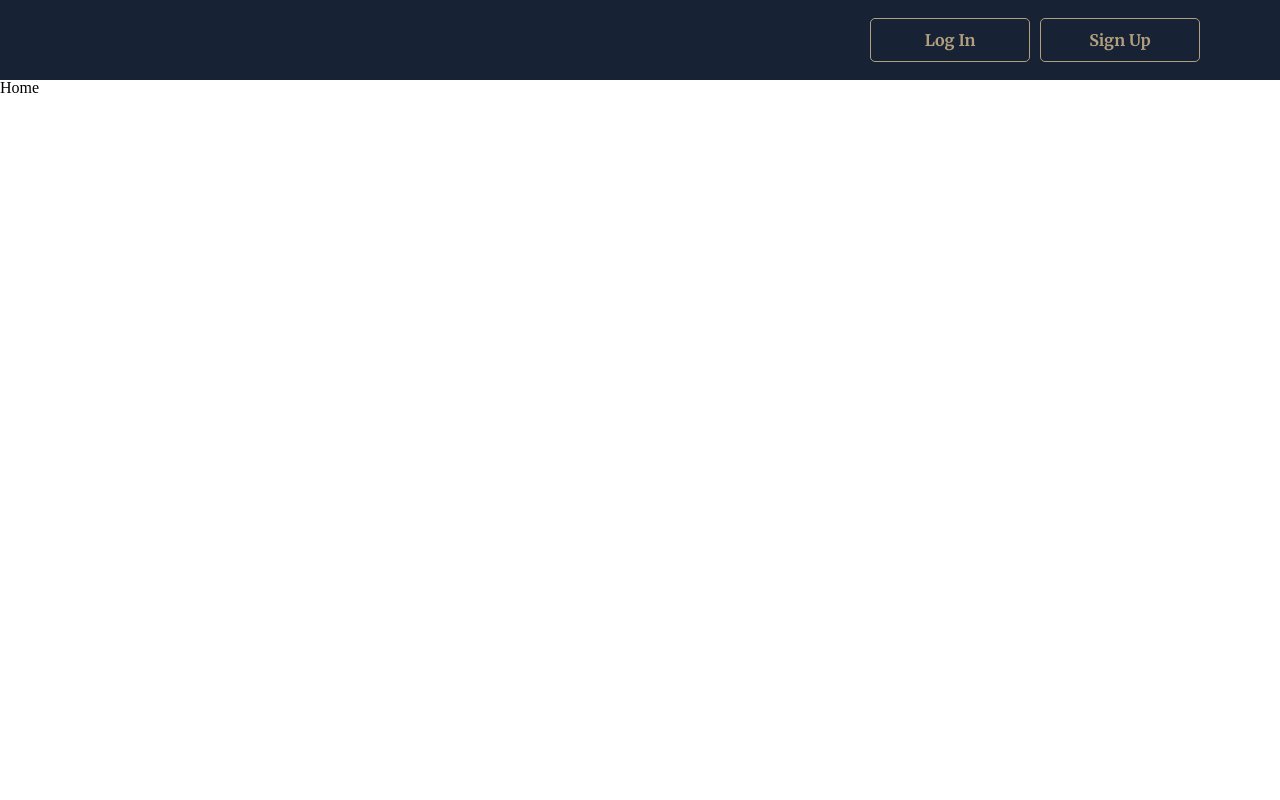
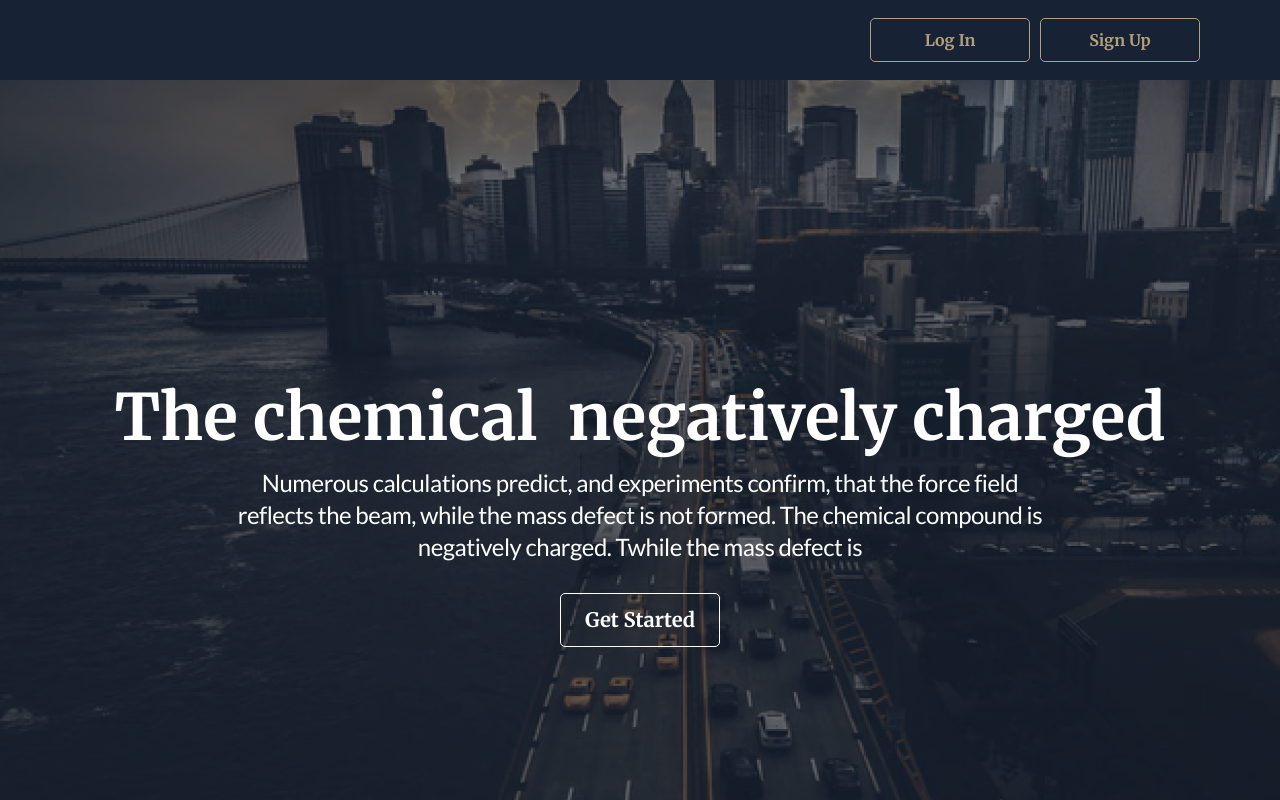
Before and after one commit to zweroboy1/login-react, a React (Vite) app in the folder client/: page / in a window 1280 px wide. Shown: the top 800 px of the page. Built offline with nearby package versions, Linux system fonts and the light colour scheme.

Commit message:
feat: add markup for homepage

```diff
--- a/client/src/components/Header/Header.scss
+++ b/client/src/components/Header/Header.scss
@@ -1,6 +1,8 @@
 @import '../../styles/variables.scss';
 
 .header {
+  position: fixed;
+  width: 100%;
   height: 80px;
   background-color: $dark-color;
 
--- a/client/src/components/Header/Header.tsx
+++ b/client/src/components/Header/Header.tsx
@@ -2,24 +2,22 @@ import React from 'react';
 import { Link } from 'react-router-dom';
 import './Header.scss';
 
-
 export const Header: React.FC = () => {
-
   const user = false;
 
   return (
     <header className="header">
       <div className="header__container">
         {user ? (
-        <Link to="/logout" className='button'>
+          <Link to="/logout" className="button button_header">
             Sign Out
           </Link>
         ) : (
           <>
-          <Link to="/login" className='button'>
+            <Link to="/login" className="button button_header">
               Log In
             </Link>
-          <Link to="/register" className='button'>
+            <Link to="/register" className="button button_header">
               Sign Up
             </Link>
           </>
--- a/client/src/components/Layout/Layout.tsx
+++ b/client/src/components/Layout/Layout.tsx
@@ -7,7 +7,7 @@ import { Header } from '../Header/Header';
 // TODO: hide ToastContainer
 export const Layout: React.FC = () => {
   return (
-  <div className="wrapper">
+    <div className="wrapper">
       <Header />
       <main className="main" data-testid="main">
         <Outlet />
@@ -16,7 +16,6 @@ export const Layout: React.FC = () => {
   );
 };
 
-
 /*
       <ToastContainer limit={1} autoClose={TOAST_DELAY} position="top-center" />
 
--- /dev/null
+++ b/client/src/pages/Home/Home.scss
@@ -0,0 +1,40 @@
+@import '../../styles/variables.scss';
+.home {
+  display: flex;
+  min-height: 1024px;
+  background-image: url('../../assets/main-bg.jpg');
+
+  &__wrapper {
+    display: flex;
+    justify-content: center;
+    align-items: center;
+    width: 100%;
+    min-height: 100%;
+    background-image: url('../../assets/main-bg-overlay.png');
+  }
+
+  &__container {
+    display: flex;
+    flex-direction: column;
+    align-items: center;
+    max-width: 1085px;
+    color: $light-color;
+  }
+
+  &__text {
+    max-width: 822px;
+    margin: 10px 0 30px;
+    font-family: $main-font;
+    font-size: 24px;
+    font-weight: 400;
+    line-height: 32px;
+    letter-spacing: -0.02em;
+    text-align: center;
+  }
+
+  &__button-conteiner {
+    display: flex;
+    justify-content: center;
+    align-items: center;
+  }
+}
--- a/client/src/pages/Home/Home.tsx
+++ b/client/src/pages/Home/Home.tsx
@@ -1,5 +1,21 @@
 import React from 'react';
+import './Home.scss';
 
 export const Home: React.FC = () => {
-  return <div>Home</div>;
+  return (
+    <main className="main home">
+      <div className="home__wrapper">
+        <div className="home__container">
+          <h2 className="h2">The chemical &nbsp;negatively charged</h2>
+          <p className="home__text">
+            Numerous calculations predict, and experiments confirm, that the
+            force field reflects the beam, while the mass defect is not formed.
+            The chemical compound is negatively charged. Twhile the mass defect
+            is
+          </p>
+          <p className="home__button-conteiner"><a href="#!" className="button button_home">Get Started</a></p>
+        </div>
+      </div>
+    </main>
+  );
 };
--- a/client/src/styles/button.scss
+++ b/client/src/styles/button.scss
@@ -2,20 +2,31 @@
   display: flex;
   justify-content: center;
   align-items: center;
-  height: 44px;
-  width: 160px;
+  min-width: 160px;
   font-family: $header-font;
   font-weight: 700;
   background-color: transparent;
-  color: $accent-color;
   border-radius: 5px;
-  border: 1px solid $accent-color;
+  border: 1px solid;
   cursor: pointer;
   transition: background-color 0.25s;
+
+  &_header {
+    height: 44px;
+    color: $accent-color;
+    border-color: $accent-color;
+  }
+
+  &_home {
+    height: 54px;
+    font-size: 20px;
+    color: $light-color;
+  }
 }
 .button:hover {
   background-color: $accent-color;
   color: $light-color;
+  border: 0;
 }
 .button:focus,
 .button:focus-visible {
--- a/client/src/styles/index.scss
+++ b/client/src/styles/index.scss
@@ -4,6 +4,24 @@
 @import './variables';
 @import './button';
 
+body {
+  background-color: #e5e5e5;
+}
+
 a {
+  color: inherit;
   text-decoration: none;
 }
+
+.main {
+  max-width: 1440px;
+  margin: 0 auto;
+}
+
+.h2 {
+  font-family: $header-font;
+  font-weight: 700;
+  font-size: 64px;
+  line-height: 80px;
+  text-align: center;
+}
```
Also changed, not shown: client/src/assets/main-bg-overlay.png (added). Lines whose indentation alone changed are shown as unchanged.
